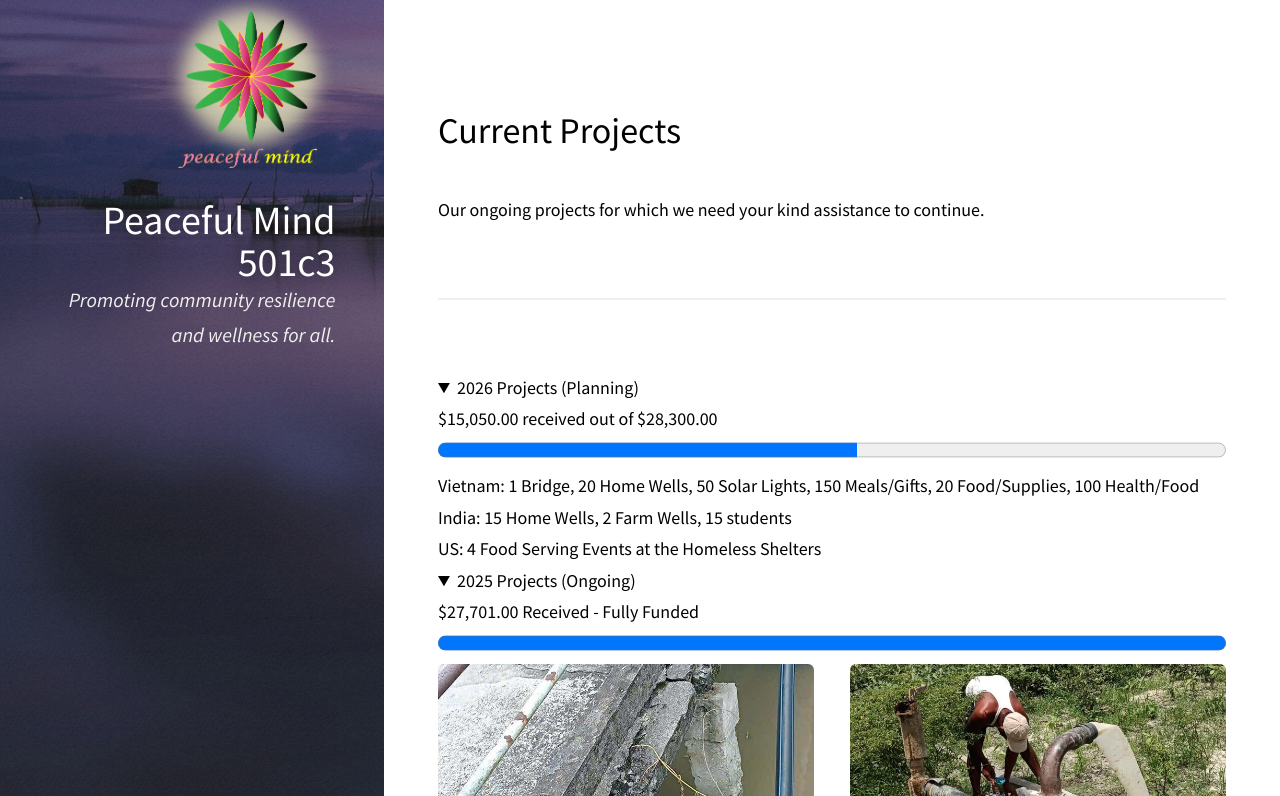
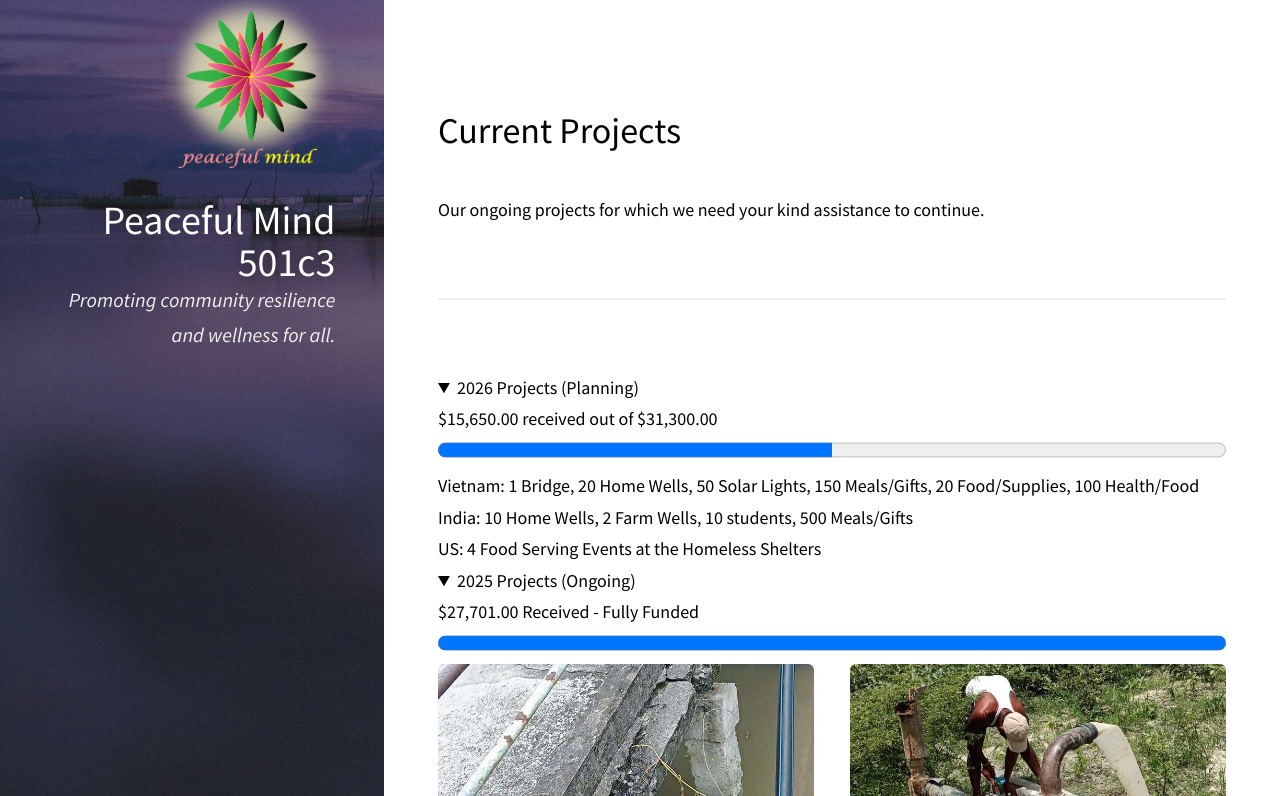
Before and after one commit to peacefulcenter/peacefulcenter.github.io, a Jekyll site: the page built from pages/projects.md, in a window 1280 px wide and 900 px high, cut to the strip 104-900 px from the top of the window. Built offline with Jekyll 4.4.1, drawn with Linux system fonts in a browser that asks for light colours; some of the changed text lies outside the part shown.

Commit message:
update funding

```diff
--- a/pages/projects.md
+++ b/pages/projects.md
@@ -6,10 +6,10 @@ permalink: /:basename/
 ---
 <details open>
 <summary><strong>2026 Projects (Planning)</strong></summary>
-$15,050.00 received out of $28,300.00 <br>
-<progress value="15050" max="28300" style="width:100%; height:30px;"></progress>
+$15,650.00 received out of $31,300.00 <br>
+<progress value="15650" max="31300" style="width:100%; height:30px;"></progress>
 Vietnam: 1 Bridge, 20 Home Wells, 50 Solar Lights, 150 Meals/Gifts, 20 Food/Supplies, 100 Health/Food<br>
-India: 15 Home Wells, 2 Farm Wells, 15 students<br>
+India: 10 Home Wells, 2 Farm Wells, 10 students, 500 Meals/Gifts<br>
 US: 4 Food Serving Events at the Homeless Shelters
 </details>
 
```
Also changed, not shown: other parts of pages/projects.md (+1 -1 lines), pages/donate.md (+6 -5 lines).
